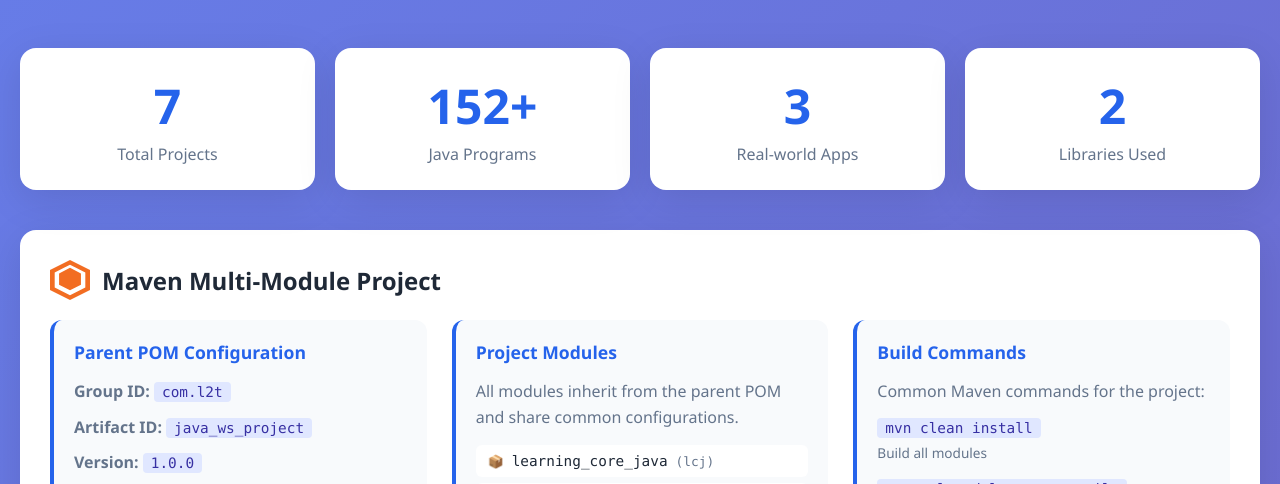
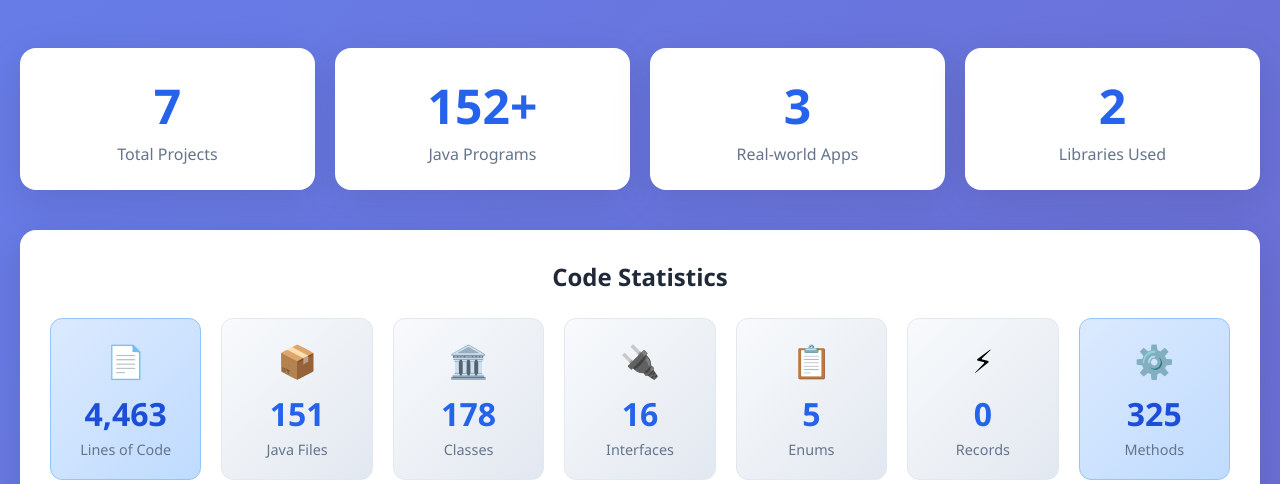
Before and after one commit to l2t4all-boop/java_ws_project, a plain HTML site: page index.html in a window 1280 px wide. Shown: the part 242-726 px from the top of the page. Drawn offline with Linux system fonts and the light colour scheme.

Commit message:
code status added.

```diff
--- a/index.html
+++ b/index.html
@@ -541,6 +541,66 @@
         .legend-dot.game { background: linear-gradient(135deg, #f59e0b, #d97706); }
         .legend-dot.setup { background: linear-gradient(135deg, #6b7280, #4b5563); }
 
+        /* Code Stats Section */
+        .code-stats-section {
+            background: white;
+            border-radius: 16px;
+            padding: 30px;
+            margin-bottom: 40px;
+            box-shadow: 0 10px 40px rgba(0,0,0,0.1);
+        }
+
+        .code-stats-section h2 {
+            color: var(--text-dark);
+            margin-bottom: 25px;
+            text-align: center;
+        }
+
+        .code-stats-grid {
+            display: grid;
+            grid-template-columns: repeat(auto-fit, minmax(150px, 1fr));
+            gap: 20px;
+        }
+
+        .code-stat-item {
+            background: linear-gradient(135deg, #f8fafc 0%, #e2e8f0 100%);
+            border-radius: 12px;
+            padding: 20px;
+            text-align: center;
+            border: 1px solid #e2e8f0;
+            transition: transform 0.3s ease;
+        }
+
+        .code-stat-item:hover {
+            transform: scale(1.05);
+        }
+
+        .code-stat-icon {
+            font-size: 2rem;
+            margin-bottom: 10px;
+        }
+
+        .code-stat-number {
+            font-size: 2rem;
+            font-weight: bold;
+            color: var(--primary);
+            margin-bottom: 5px;
+        }
+
+        .code-stat-label {
+            color: var(--text-light);
+            font-size: 0.9rem;
+        }
+
+        .code-stat-item.highlight {
+            background: linear-gradient(135deg, #dbeafe 0%, #bfdbfe 100%);
+            border-color: #93c5fd;
+        }
+
+        .code-stat-item.highlight .code-stat-number {
+            color: #1d4ed8;
+        }
+
         @media (max-width: 768px) {
             .projects-grid {
                 grid-template-columns: 1fr;
@@ -587,6 +647,53 @@
             <div class="stat-card">
                 <div class="stat-number">2</div>
                 <div class="stat-label">Libraries Used</div>
+            </div>
+        </div>
+
+        <!-- Code Statistics Section -->
+        <div class="code-stats-section">
+            <h2>Code Statistics</h2>
+            <div class="code-stats-grid">
+                <div class="code-stat-item highlight">
+                    <div class="code-stat-icon">📄</div>
+                    <div class="code-stat-number">4,463</div>
+                    <div class="code-stat-label">Lines of Code</div>
+                </div>
+                <div class="code-stat-item">
+                    <div class="code-stat-icon">📦</div>
+                    <div class="code-stat-number">151</div>
+                    <div class="code-stat-label">Java Files</div>
+                </div>
+                <div class="code-stat-item">
+                    <div class="code-stat-icon">🏛️</div>
+                    <div class="code-stat-number">178</div>
+                    <div class="code-stat-label">Classes</div>
+                </div>
+                <div class="code-stat-item">
+                    <div class="code-stat-icon">🔌</div>
+                    <div class="code-stat-number">16</div>
+                    <div class="code-stat-label">Interfaces</div>
+                </div>
+                <div class="code-stat-item">
+                    <div class="code-stat-icon">📋</div>
+                    <div class="code-stat-number">5</div>
+                    <div class="code-stat-label">Enums</div>
+                </div>
+                <div class="code-stat-item">
+                    <div class="code-stat-icon">⚡</div>
+                    <div class="code-stat-number">0</div>
+                    <div class="code-stat-label">Records</div>
+                </div>
+                <div class="code-stat-item highlight">
+                    <div class="code-stat-icon">⚙️</div>
+                    <div class="code-stat-number">325</div>
+                    <div class="code-stat-label">Methods</div>
+                </div>
+                <div class="code-stat-item">
+                    <div class="code-stat-icon">🚀</div>
+                    <div class="code-stat-number">86</div>
+                    <div class="code-stat-label">Main Methods</div>
+                </div>
             </div>
         </div>
 
```
